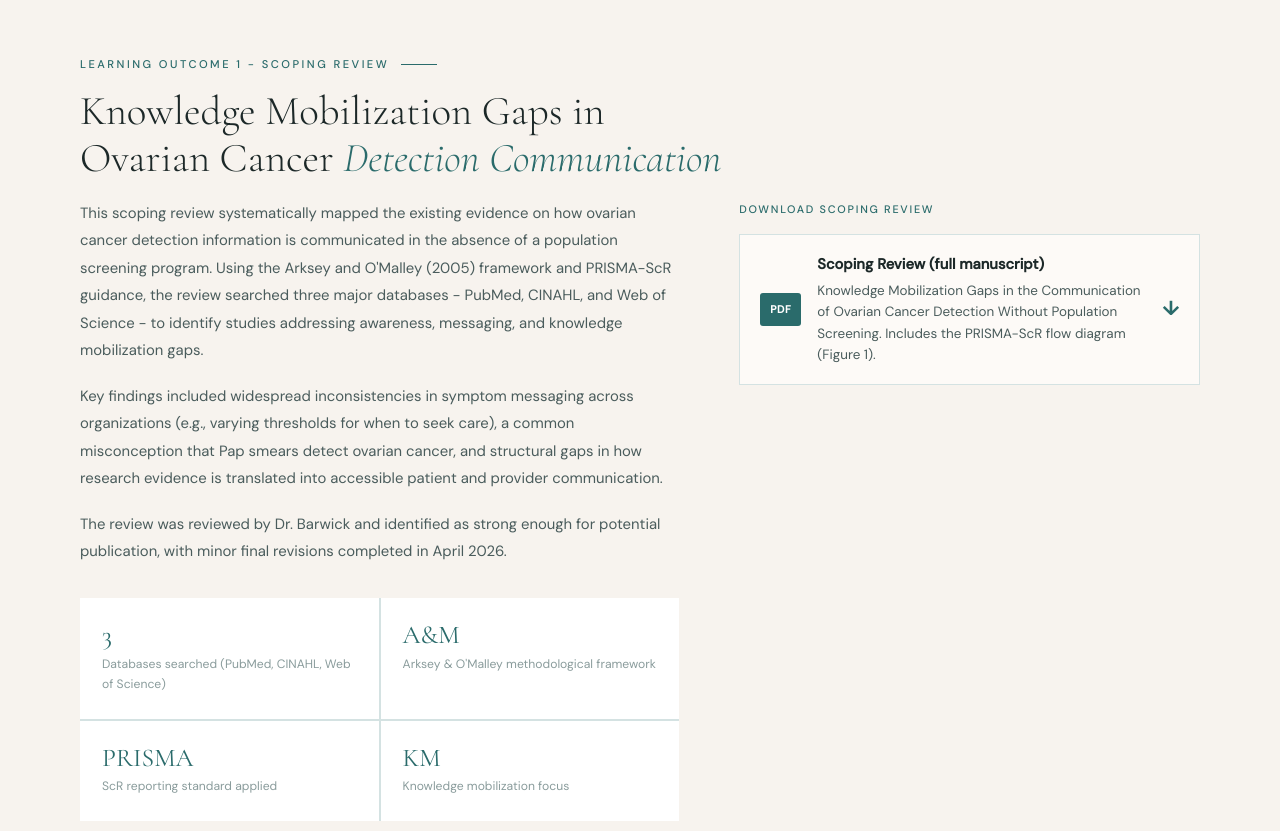
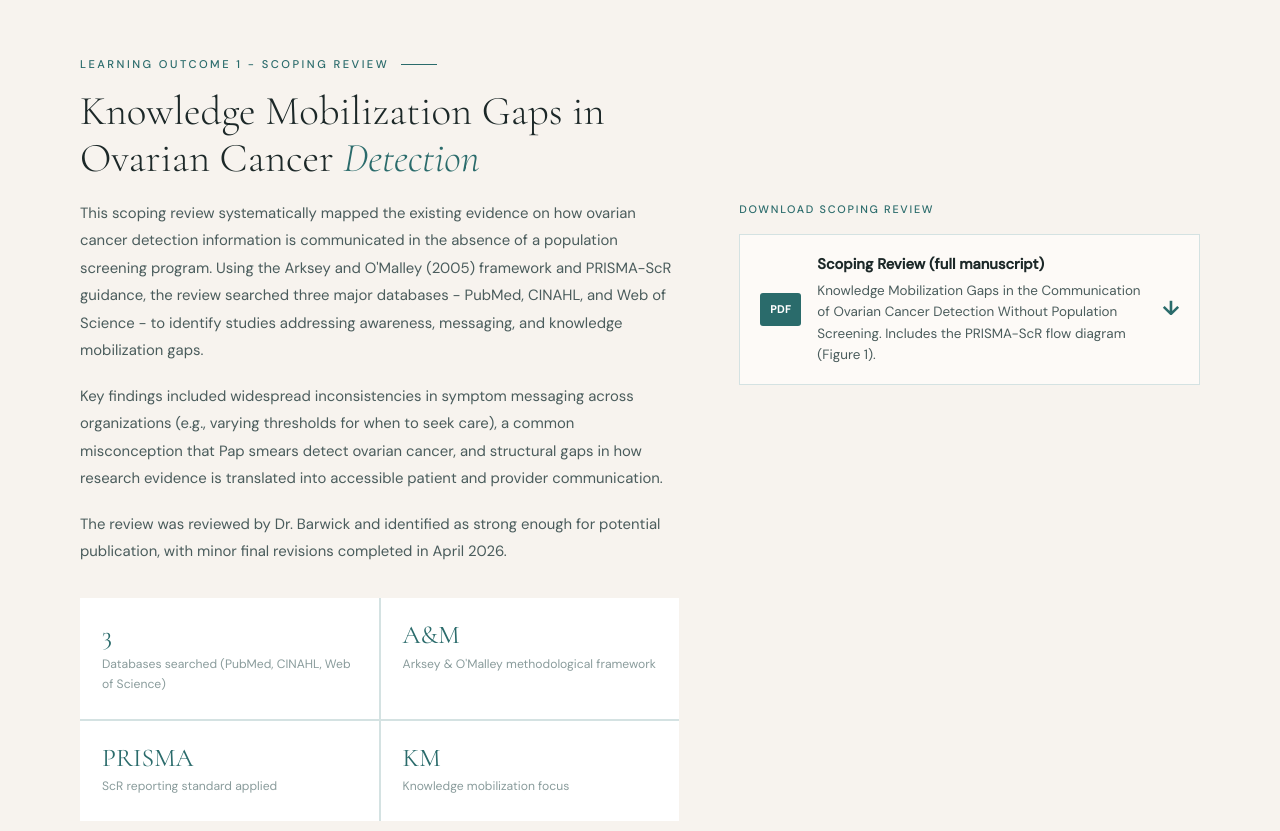
Before and after one commit to danahaidar47-rgb/capstone, a plain HTML site: page index.html in a window 1280 px wide. Shown: the part 3380-4211 px from the top of the page. Drawn offline with nearby package versions, Linux system fonts and the light colour scheme.

Commit message:
Update index.html

```diff
--- a/index.html
+++ b/index.html
@@ -757,7 +757,7 @@
 <!-- SCOPING REVIEW -->
 <section id="scoping">
   <p class="section-eyebrow">Learning Outcome 1 - Scoping Review</p>
-  <h2 class="section-title">Knowledge Mobilization Gaps in<br>Ovarian Cancer <em>Detection Communication</em></h2>
+  <h2 class="section-title">Knowledge Mobilization Gaps in<br>Ovarian Cancer <em>Detection</em></h2>
   <div class="scoping-layout">
     <div>
       <p class="scoping-body">This scoping review systematically mapped the existing evidence on how ovarian cancer detection information is communicated in the absence of a population screening program. Using the Arksey and O'Malley (2005) framework and PRISMA-ScR guidance, the review searched three major databases - PubMed, CINAHL, and Web of Science - to identify studies addressing awareness, messaging, and knowledge mobilization gaps.</p>
```
